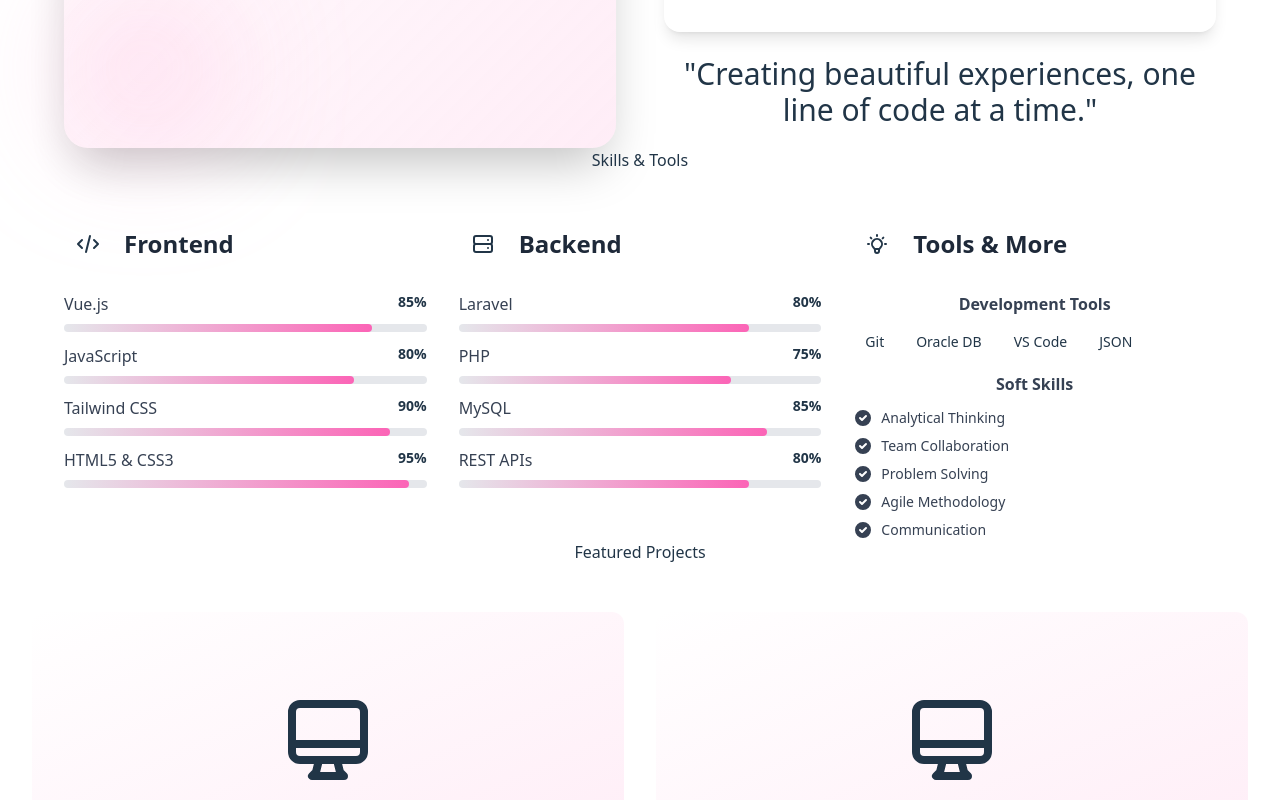
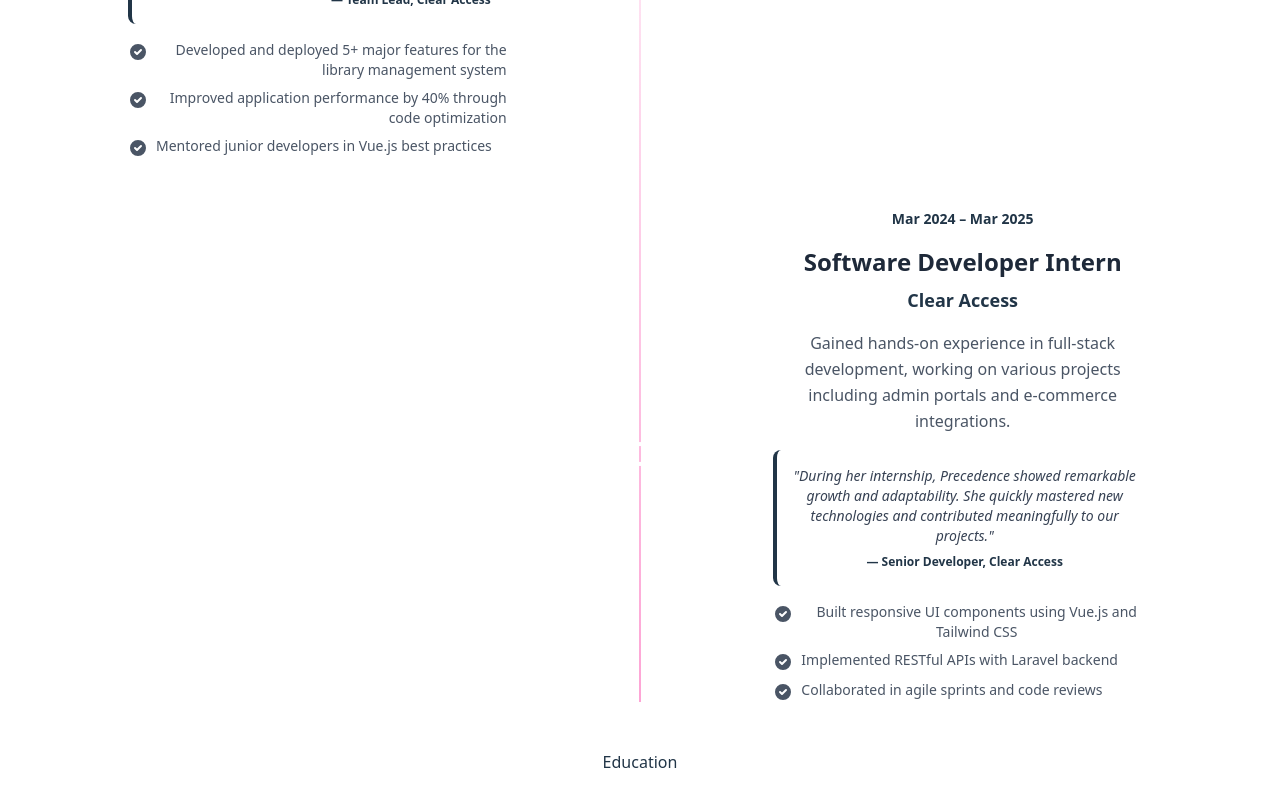
Before and after one commit to Preciey/Portfolio, a Vue app: page / in a window 1280 px wide. Shown: the part 1260-2060 px from the top of the page. Built offline with nearby package versions, Linux system fonts and the light colour scheme.

Commit message:
refactor: reorder sections in App.vue for improved layout and add missing font script in index.html

```diff
--- a/index.html
+++ b/index.html
@@ -5,6 +5,7 @@
     <link rel="icon" type="image/svg+xml" href="/vite.svg" />
     <meta name="viewport" content="width=device-width, initial-scale=1.0" />
     <script src="https://cdn.jsdelivr.net/npm/@tailwindcss/browser@4"></script>
+    <script src="https://fonts.googleapis.com/css2?family=Playfair+Display:wght@400;500;600;700&family=Inter:wght@300;400;500;600;700&family=Dancing+Script:wght@400;500;600;700&display=swap"></script>
 
     <title>portfolio</title>
   </head>
--- a/src/App.vue
+++ b/src/App.vue
@@ -19,11 +19,11 @@ import FloatingButton from './components/FloatingButton.vue'
     <!-- Main Content -->
     <main>
       <HeroSection />
-      <AboutSection />
+      <ExperienceSection />
+      <EducationSection />
       <SkillsSection />
       <ProjectsSection />
-      <ExperienceSection />
-      <EducationSection />
+      <AboutSection />
       <ContactSection />
     </main>
 
```
